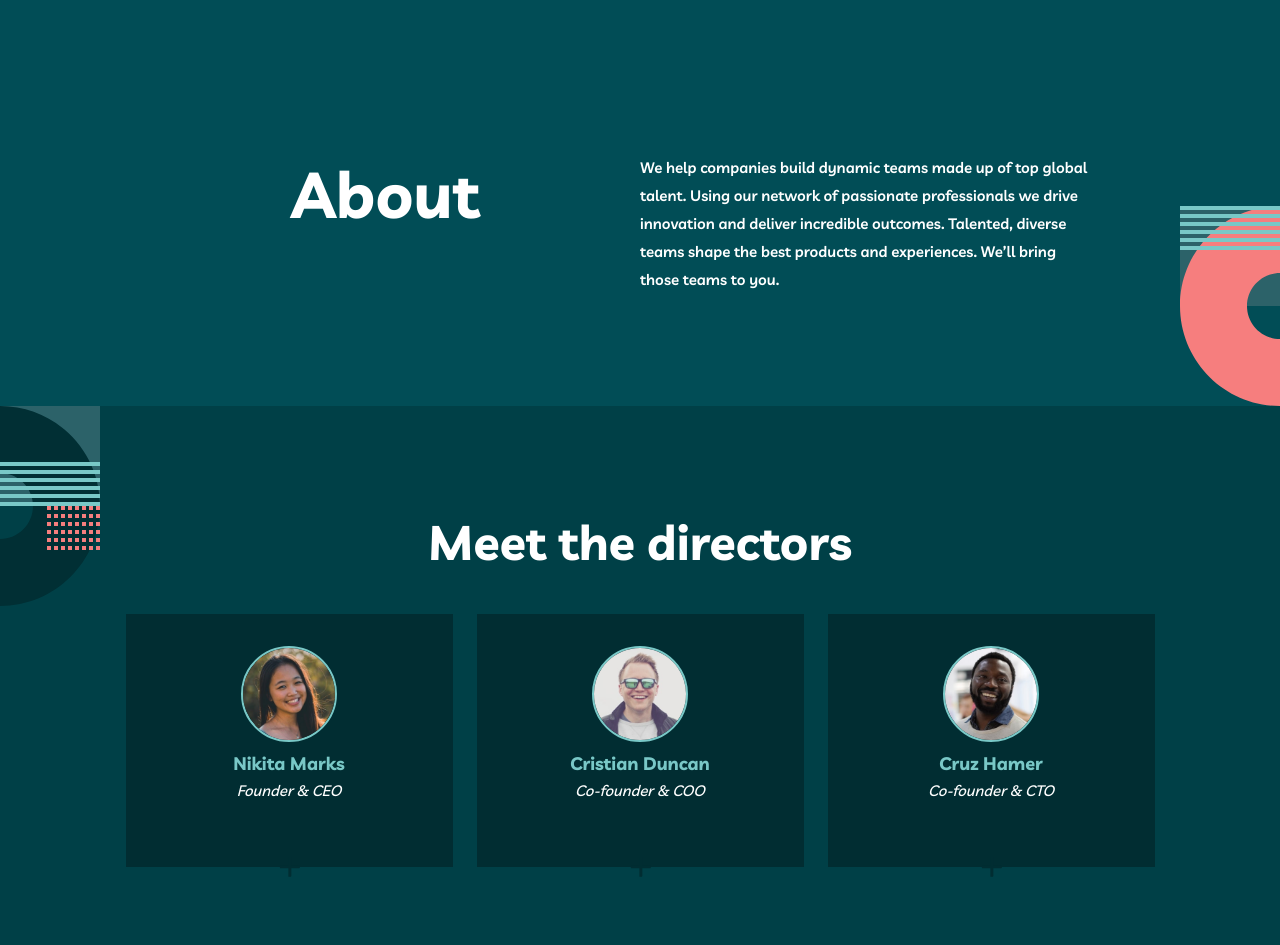
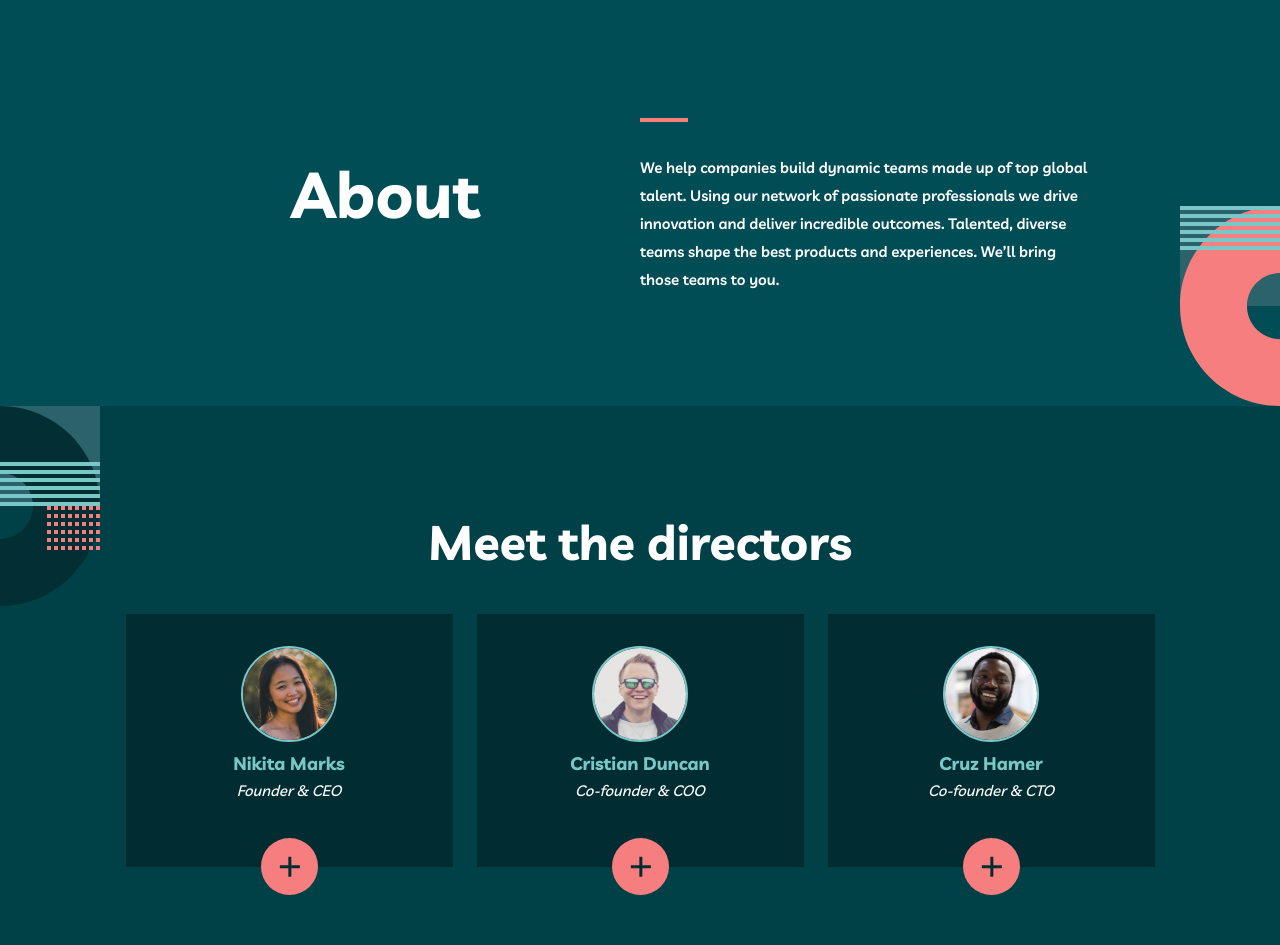
Before and after one commit to lastiwan89/fem-new-myteam-multipage-dec, a Next.js app: page /about in a window 1280 px wide. Shown: the part 82-1027 px from the top of the page. Built offline with nearby package versions, Linux system fonts and the light colour scheme.

Commit message:
adding loading lazy to images

```diff
--- a/src/app/about/page.tsx
+++ b/src/app/about/page.tsx
@@ -13,7 +13,7 @@ export default function About() {
           </h1>
         </div>
         <div className="flex flex-col gap-8 lg:min-w-[50%]">
-          <div className="hidden h-1 w-12 bg-light-coral lg:block"></div>
+          <div className="bg-coral hidden h-1 w-12 lg:block"></div>
           <p className="text-center text-fs-15 font-semibold leading-lh-28 text-white md:max-w-[457px]  lg:w-full lg:text-start">
             We help companies build dynamic teams made up of top global talent.
             Using our network of passionate professionals we drive innovation
@@ -37,6 +37,7 @@ export default function About() {
                   key={item.key}
                 >
                   <Image
+                    loading="lazy"
                     className="rounded-full border-2 border-blue-rapture"
                     src={`${item.url}`}
                     width={96}
@@ -49,7 +50,7 @@ export default function About() {
                   <p className="mb-6 text-fs-15 font-medium italic leading-lh-25 text-white">
                     {item.job}
                   </p>
-                  <div className="absolute -bottom-7 cursor-pointer  rounded-full bg-light-coral p-5 hover:-rotate-45 hover:bg-blue-rapture">
+                  <div className="bg-coral absolute -bottom-7  cursor-pointer rounded-full p-5 hover:-rotate-45 hover:bg-blue-rapture">
                     <svg
                       className=" rotate-45 fill-green-sacramento"
                       xmlns="http://www.w3.org/2000/svg"
@@ -90,7 +91,7 @@ export default function About() {
                       alt="linkdln icon"
                     />
                   </div>
-                  <div className="absolute -bottom-7 cursor-pointer rounded-full bg-blue-rapture p-5 hover:-rotate-45 hover:bg-light-coral">
+                  <div className="hover:bg-coral absolute -bottom-7 cursor-pointer rounded-full bg-blue-rapture p-5 hover:-rotate-45">
                     <svg
                       className=" fill-green-sacramento"
                       xmlns="http://www.w3.org/2000/svg"
```
